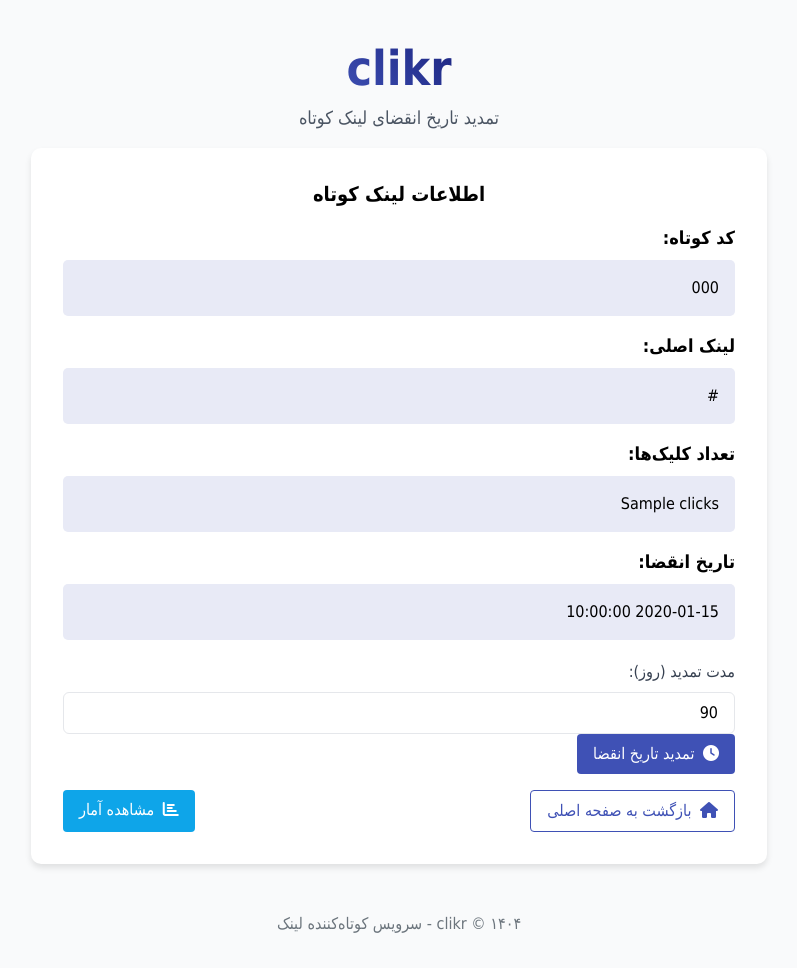
After one commit to malekpouri/clikr, a FastAPI app: template app/templates/extend.html in a window 1280 px wide. The commit adds this page. Shown: the whole page, without its empty margins (241-1038 px from the left). Run offline with FastAPI, Linux system fonts and the light colour scheme; the template is opened without the code that fills it: most values are stand-ins (such as "Sample title", 1, 10 or a date in 2020); some web fonts are replaced.

Commit message:
manage expire date is Ok one

```diff
--- a/app/main.py
+++ b/app/main.py
@@ -84,7 +84,8 @@
         url_info = {
             "url": db_url.original_url,
             "short_code": db_url.short_code,
-            "clicks": db_url.clicks
+            "clicks": db_url.clicks,
+            "expires_at": db_url.expires_at.strftime("%Y-%m-%d %H:%M:%S") if db_url.expires_at else None
         }
 
     return templates.TemplateResponse(
@@ -162,6 +163,88 @@
     )
 
 
+# مدل برای درخواست تمدید
+class ExtendExpiryRequest(BaseModel):
+    days: int = 90
+
+
+# API برای تمدید تاریخ انقضای لینک
+@app.post("/api/extend/{short_code}", response_model=Optional[URLInfo])
+def extend_expiry(short_code: str, request_data: ExtendExpiryRequest, db: Session = Depends(get_db)):
+    db_url = services.extend_url_expiry(db, short_code, request_data.days)
+    if not db_url:
+        raise HTTPException(status_code=404, detail="URL not found")
+
+    return URLInfo(
+        url=db_url.original_url,
+        short_code=db_url.short_code,
+        clicks=db_url.clicks
+    )
+
+
+# صفحه تمدید تاریخ انقضا
+@app.get("/extend/{short_code}", response_class=HTMLResponse)
+async def extend_expiry_page(request: Request, short_code: str, db: Session = Depends(get_db)):
+    db_url = services.get_url_info(db, short_code)
+
+    url_info = None
+    if db_url:
+        # ایجاد دیکشنری با نام‌های فیلد مناسب برای تمپلیت
+        url_info = {
+            "url": db_url.original_url,
+            "short_code": db_url.short_code,
+            "clicks": db_url.clicks,
+            "expires_at": db_url.expires_at.strftime("%Y-%m-%d %H:%M:%S") if db_url.expires_at else "بدون تاریخ انقضا"
+        }
+
+    return templates.TemplateResponse(
+        "extend.html",
+        {
+            "request": request,
+            "url_info": url_info,
+            "base_url": str(request.base_url)
+        }
+    )
+
+
+# تمدید تاریخ انقضا از طریق فرم
+@app.post("/extend/{short_code}", response_class=HTMLResponse)
+async def extend_expiry_form(
+        request: Request,
+        short_code: str,
+        days: int = Form(90),
+        db: Session = Depends(get_db)
+):
+    db_url = services.extend_url_expiry(db, short_code, days)
+
+    if not db_url:
+        return templates.TemplateResponse(
+            "extend.html",
+            {
+                "request": request,
+                "url_info": None,
+                "base_url": str(request.base_url),
+                "error": "لینک مورد نظر یافت نشد."
+            }
+        )
+
+    url_info = {
+        "url": db_url.original_url,
+        "short_code": db_url.short_code,
+        "clicks": db_url.clicks,
+        "expires_at": db_url.expires_at.strftime("%Y-%m-%d %H:%M:%S") if db_url.expires_at else "بدون تاریخ انقضا"
+    }
+
+    return templates.TemplateResponse(
+        "extend.html",
+        {
+            "request": request,
+            "url_info": url_info,
+            "base_url": str(request.base_url),
+            "success": f"تاریخ انقضای لینک با موفقیت به {days} روز دیگر تمدید شد."
+        }
+    )
+
 # اگر به صورت مستقیم اجرا شود (نه با راه‌اندازی از بیرون)
 if __name__ == "__main__":
     import uvicorn
--- /dev/null
+++ b/app/templates/extend.html
@@ -0,0 +1,99 @@
+<!DOCTYPE html>
+<html lang="fa" class="rtl">
+<head>
+    <meta charset="UTF-8">
+    <meta name="viewport" content="width=device-width, initial-scale=1.0">
+    <title>تمدید لینک - clikr</title>
+    <link rel="stylesheet" href="{{ url_for('static', path='/css/style.css') }}">
+    <!-- Favicon -->
+    <link rel="apple-touch-icon" sizes="180x180" href="{{ url_for('static', path='/favicon/apple-touch-icon.png') }}">
+    <link rel="icon" type="image/png" sizes="32x32" href="{{ url_for('static', path='/favicon/favicon-32x32.png') }}">
+    <link rel="icon" type="image/png" sizes="16x16" href="{{ url_for('static', path='/favicon/favicon-16x16.png') }}">
+    <link rel="manifest" href="{{ url_for('static', path='/favicon/site.webmanifest') }}">
+</head>
+<body>
+    <div class="container main-container">
+        <div class="text-center">
+            <a href="/" class="text-decoration-none">
+                <div class="logo">clikr</div>
+            </a>
+            <p class="text-lg text-gray-600 mb-4">تمدید تاریخ انقضای لینک کوتاه</p>
+        </div>
+
+        <div class="url-form">
+            {% if success %}
+                <div class="bg-green-100 border-r-4 border-green-500 text-green-700 p-4 mb-4">
+                    <i class="fas fa-check-circle ml-2"></i>
+                    {{ success }}
+                </div>
+            {% endif %}
+
+            {% if error %}
+                <div class="bg-yellow-100 border-r-4 border-yellow-500 text-yellow-700 p-4 mb-4">
+                    <i class="fas fa-exclamation-triangle ml-2"></i>
+                    {{ error }}
+                </div>
+                <div class="text-center mt-4">
+                    <a href="/" class="btn-primary">
+                        <i class="fas fa-home ml-1"></i> بازگشت به صفحه اصلی
+                    </a>
+                </div>
+            {% elif url_info %}
+                <div class="text-center mb-4">
+                    <h4 class="text-xl font-bold">اطلاعات لینک کوتاه</h4>
+                </div>
+
+                <div class="mt-4">
+                    <h5 class="text-lg font-bold mb-2">کد کوتاه:</h5>
+                    <div class="url-display">{{ url_info.short_code }}</div>
+
+                    <h5 class="text-lg font-bold mb-2">لینک اصلی:</h5>
+                    <div class="url-display">{{ url_info.url }}</div>
+
+                    <h5 class="text-lg font-bold mb-2">تعداد کلیک‌ها:</h5>
+                    <div class="url-display">{{ url_info.clicks }}</div>
+
+                    <h5 class="text-lg font-bold mb-2">تاریخ انقضا:</h5>
+                    <div class="url-display">{{ url_info.expires_at }}</div>
+                </div>
+
+                <form method="post" action="/extend/{{ url_info.short_code }}" class="mt-5">
+                    <div class="mb-3">
+                        <label for="days" class="block text-gray-700 mb-2">مدت تمدید (روز):</label>
+                        <div class="input-group">
+                            <input type="number" class="w-full px-4 py-2 border rounded-md" id="days" name="days"
+                                  value="90" min="1" max="365" required>
+                            <button type="submit" class="btn-primary">
+                                <i class="fas fa-clock ml-1"></i> تمدید تاریخ انقضا
+                            </button>
+                        </div>
+                    </div>
+                </form>
+
+                <div class="flex justify-between mt-4">
+                    <a href="/" class="btn-outline-primary">
+                        <i class="fas fa-home ml-1"></i> بازگشت به صفحه اصلی
+                    </a>
+                    <a href="/stats/{{ url_info.short_code }}" class="btn-info">
+                        <i class="fas fa-chart-bar ml-1"></i> مشاهده آمار
+                    </a>
+                </div>
+            {% endif %}
+        </div>
+
+        <div class="footer">
+            <p>clikr &copy; ۱۴۰۴ - سرویس کوتاه‌کننده لینک</p>
+        </div>
+    </div>
+
+    <script>
+        function copyToClipboard(text) {
+            navigator.clipboard.writeText(text).then(() => {
+                alert('لینک کوتاه کپی شد!');
+            }).catch(err => {
+                console.error('خطا در کپی کردن: ', err);
+            });
+        }
+    </script>
+</body>
+</html>
```
Also changed, not shown: app/cleanup.py (added, +124 -0 lines), app/migrate_db.py (added, +74 -0 lines), app/models.py (+12 -0 lines), app/services.py (+47 -5 lines), app/templates/stats.html (+11 -0 lines).
